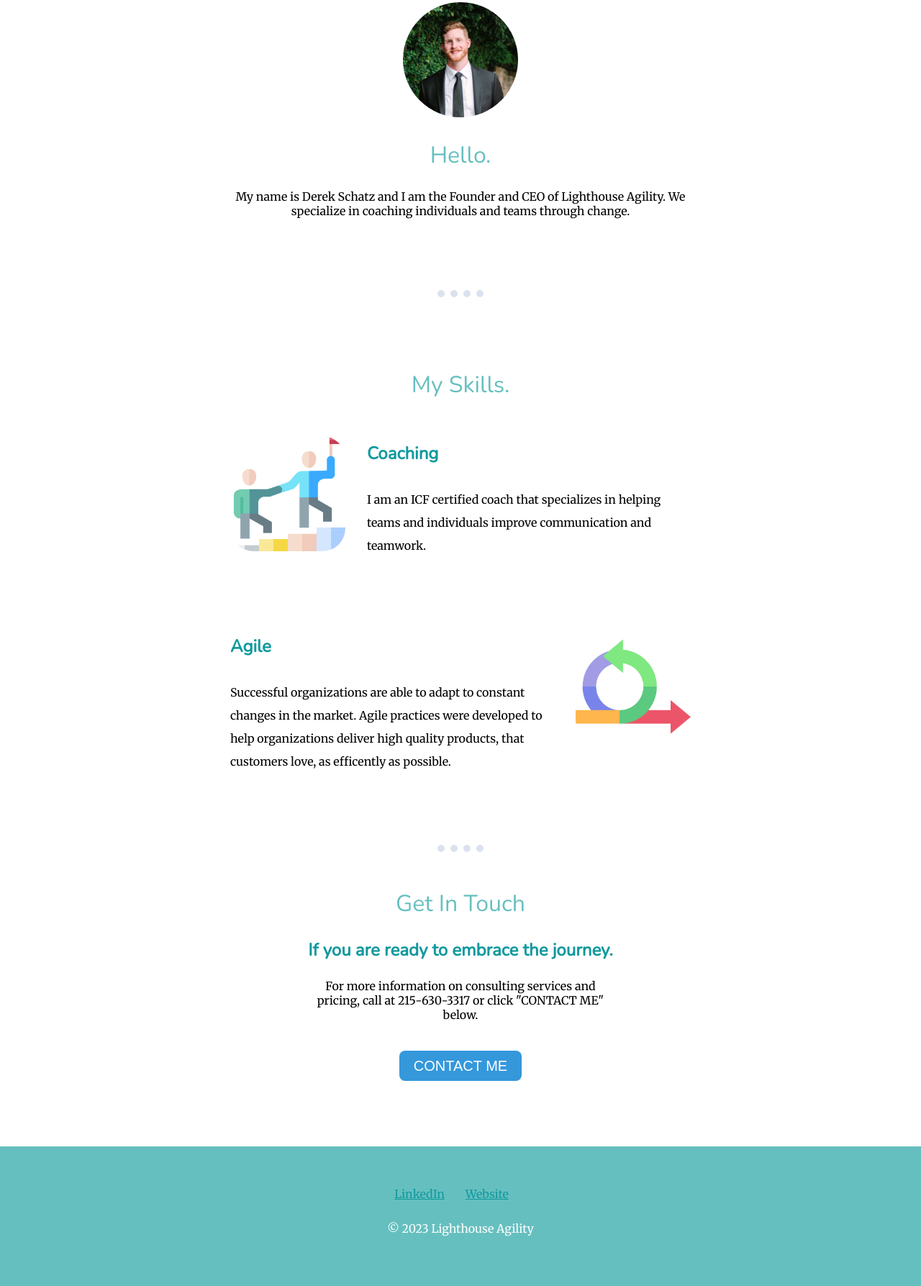
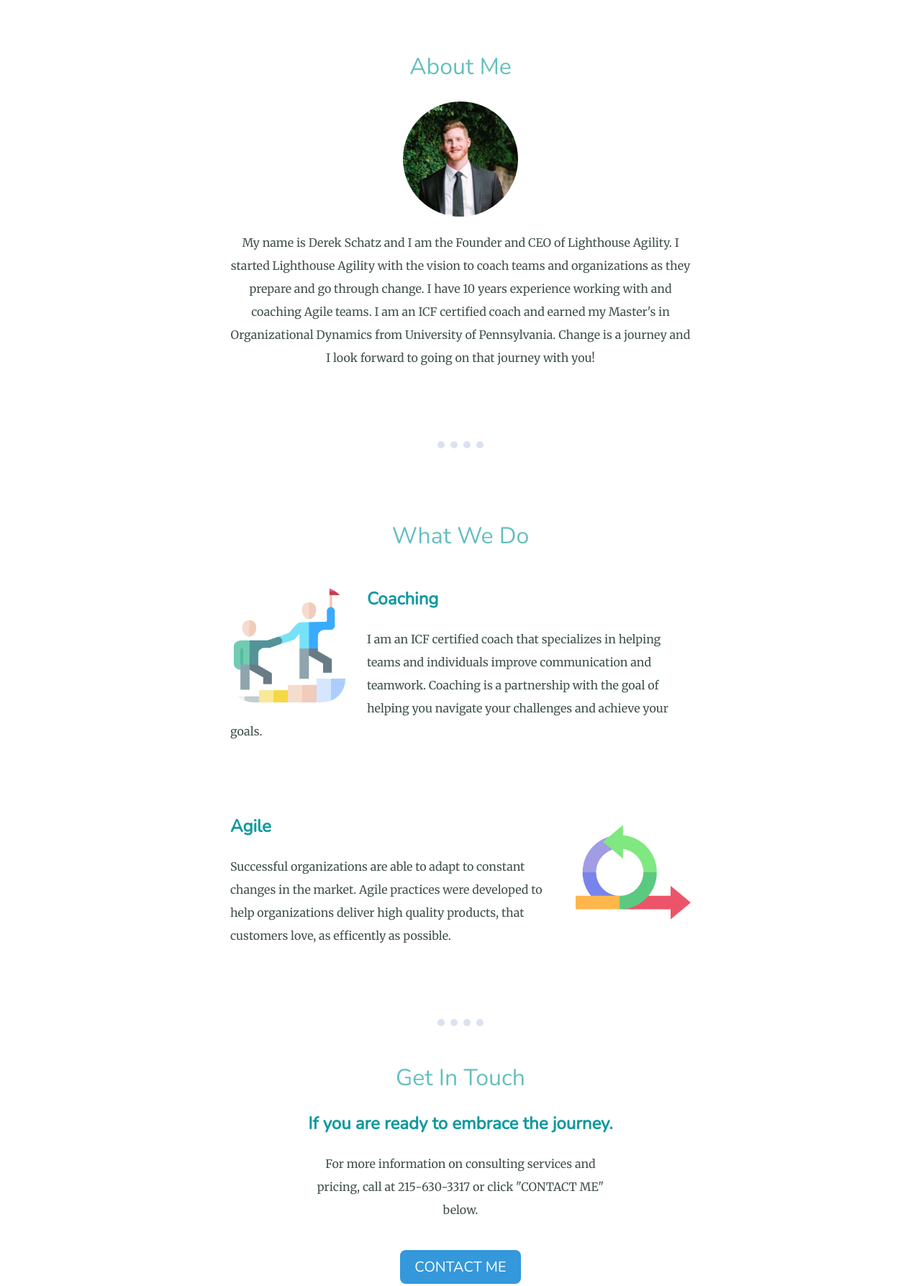
Before and after one commit to derekschatz/PersonalSite, a plain HTML site: page index.html in a window 1280 px wide. Shown: the part 857-2644 px from the top of the page at 72% size. Drawn offline with nearby package versions, Linux system fonts and the light colour scheme.

Commit message:
Personalized, replaced mtn w/ lighthouse

```diff
--- a/css/styles.css
+++ b/css/styles.css
@@ -3,6 +3,7 @@ body{
   text-align: center;
   font-family: 'Merriweather', serif;
   font-size: 1rem;
+  color: #40514E;
 
 }
 h1{
@@ -21,6 +22,17 @@ h2{
 }
 a{
   color: #11999e;
+  font-family: 'Nunito', sans-serif;
+  margin: 10px 20px;
+  text-decoration: none;
+
+}
+a:hover{
+  color: #eaf6f6;
+}
+
+p{
+  line-height: 2;
 }
 
 .top-container > h2{
@@ -42,22 +54,24 @@ hr{
 .top-container{
   background-color: #eaf6f6;
   position: relative;
-  padding-top: 100px;
+  padding-top: 50px;
+}
+
+.lighthouse{
+  height: 475px;
 }
 
 
 .bottom-container{
   background-color: #66bfbf;
-  padding-bottom: 50px;
-  padding-top: 50px;
-  color: white;
+  padding: 50px 0 20px;
   margin: 50px auto 0px;
   text-align: center;
-  line-height: 2;
+
 }
 .bottom-cloud{
   position: absolute;
-  left: 300px;
+  left: 250px;
   bottom: 300px;
 }
 .btn {
@@ -70,7 +84,7 @@ hr{
   -webkit-border-radius: 8;
   -moz-border-radius: 8;
   border-radius: 8px;
-  font-family: Arial;
+  font-family: 'Nunito', sans-serif;
   color: #ffffff;
   font-size: 20px;
   background: #3498db;
@@ -119,7 +133,6 @@ hr{
   width: 50%;
   margin: 50px auto 100px;
   text-align: left;
-  line-height: 2;
 }
 
 
@@ -144,7 +157,8 @@ hr{
 
 }
 
-
-.footer-link{
-  margin-right: 25px;
+.copyright{
+  color: #eaf6f6;
+  font-size: .75rem;
+  padding: 20px 0;
 }
--- a/index.html
+++ b/index.html
@@ -9,28 +9,26 @@
   <link rel="preconnect" href="https://fonts.googleapis.com"><link rel="preconnect" href="https://fonts.gstatic.com" crossorigin><link href="https://fonts.googleapis.com/css2?family=Merriweather&family=Nunito&family=Sacramento&family=Satisfy&display=swap" rel="stylesheet"><body>
   <div class="top-container">
     <img class= "top-cloud" src="images/cloud.png" alt="cloud image">
-    <h1>I'm Derek</h1>
-    <h2>an Agile Coach</h2>
+    <h1>Lighthouse Agility</h1>
+    <h2>Helping You Find Your Way</h2>
     <img class= "bottom-cloud" src="images/cloud.png" alt="cloud image">
-    <img src="images/mountain.png" alt="mountain image">
-
-
-
+    <img class="lighthouse" src="images/lighthouse.png" alt="lighthouse image">
   </div>
 
   <div class="middle-container">
     <div class="profile">
+      <h2>About Me</h2>
       <img class="profile-pic" src="images/headshot.png" alt="">
-      <h2>Hello.</h2>
-      <p class="profile-description">My name is Derek Schatz and I am the Founder and CEO of Lighthouse Agility. We specialize in coaching individuals and teams through change.</p>
+      <p class="profile-description">My name is Derek Schatz and I am the Founder and CEO of Lighthouse Agility. I started Lighthouse Agility with the vision to coach teams and organizations as they prepare and go through change.
+        I have 10 years experience working with and coaching Agile teams. I am an ICF certified coach and earned my Master's in Organizational Dynamics from University of Pennsylvania. Change is a journey and I look forward to going on that journey with you!</p>
     </div>
     <hr>
     <div class="skills">
-      <h2>My Skills.</h2>
+      <h2>What We Do</h2>
       <div class="skill-row">
         <img class="skills-pic-coaching" src="images/Coaching.png" alt="">
         <h3>Coaching</h3>
-        <p>I am an ICF certified coach that specializes in helping teams and individuals improve communication and teamwork.</p>
+        <p>I am an ICF certified coach that specializes in helping teams and individuals improve communication and teamwork. Coaching is a partnership with the goal of helping you navigate your challenges and achieve your goals.</p>
       </div>
       <div class="skill-row">
         <img class="skills-pic-agile" src="images/Agile.png" alt="">
@@ -51,7 +49,7 @@
   <div class="bottom-container">
     <a class="footer-link" href="https://www.linkedin.com/in/derek-schatz-64968867/".com/>LinkedIn</a>
     <a class="footer-link" href="http://www.agileinfusion.com/meet-derek.html">Website</a>
-    <p>© 2023 Lighthouse Agility</p>
+    <p class="copyright">© 2023 Lighthouse Agility</p>
   </div>
 
 
```
Also changed, not shown: images/lighthouse.png (added).
